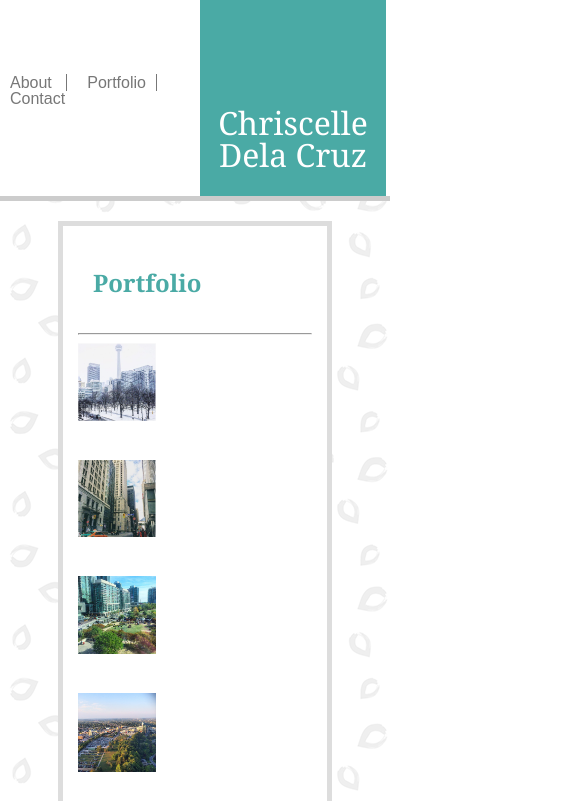
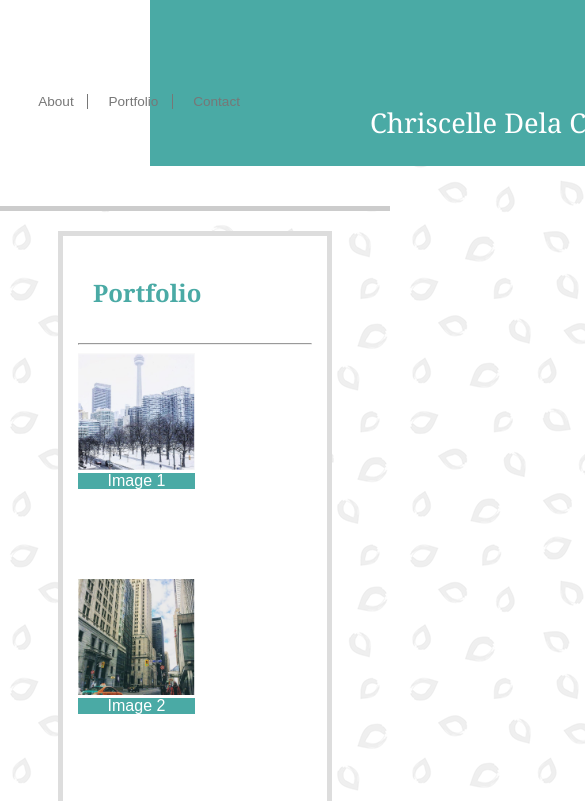
Before and after one commit to chrissythebuilder/Responsive-Portfolio, a plain HTML site: page portfolio.html in a window 390 px wide. Shown: the top 801 px of the page, 585 px wide, since content can reach past the window. Drawn offline with Linux system fonts and the light colour scheme.

Commit message:
polished responsiveness at 980px

```diff
--- a/assets/css/style.css
+++ b/assets/css/style.css
@@ -50,6 +50,33 @@ table {
 
 /* CSS of Basic Portfolio starts here */
 
+
+header {
+    background-color: #ffffff;
+    border-bottom: 5px solid #cccccc;
+    position: relative;
+}
+
+h1 {
+    position: static;
+    color: white;
+    background-color: #4aaaa5;
+    text-align: center;
+    font-size: 200%;
+    padding: 50px 15px 25px 15px;
+    font-family: 'Georgia', Times, 'Times New Roman', serif;
+    width: 300px;
+    margin-left: 150px;
+}
+
+h2, h3 {
+    color: #4aaaa5;
+    font-size: 150%;
+    padding: 30px 15px 30px 15px;
+    font-weight: 800;
+    font-family: 'Georgia', Times, 'Times New Roman', serif;
+}
+
 section {
     padding: 15px;
     background-color: #ffffff;
@@ -60,38 +87,12 @@ section {
     width: 60vw;
 }
 
-header {
-    background-color: #ffffff;
-    border-bottom: 5px solid #cccccc;
-    position: relative;
-}
-
-h1 {
-    color: white;
-    background-color: #4aaaa5;
-    text-align: center;
-    font-size: 200%;
-    padding: 50px 15px 25px 15px;
-    font-family: 'Georgia', Times, 'Times New Roman', serif;
-    margin-left: 200px;
-    position: static;
-    width: 40vw;
-}
-
-h2, h3 {
-    color: #4aaaa5;
-    font-size: 150%;
-    padding: 30px 15px 30px 15px;
-    font-weight: 800;
-    font-family: 'Georgia', Times, 'Times New Roman', serif;
-}
-
 nav {
     float: right;
     margin-top: 75px;
     bottom: 60px;
     position: static;
-    margin-right: 200px;
+    margin-right: 150px;
 }
 
 nav li {
@@ -138,19 +139,19 @@ li a:active {
     border-radius: 15px;
 }
 
-.images {
-    margin-bottom: 50px;
-    position: relative;
-}
-
 .text1 {
     background-color: #4aaaa5;
     text-align: center;
     font-size: 100%;
     color: white;
-    margin-top: -20px;
     margin-bottom: 40px;
     width: 20vw;
+}
+
+.images {
+    margin-bottom: 50px;
+    position: relative;
+    display: inline-block;
 }
 
 .images img {
@@ -189,16 +190,48 @@ footer {
     position: static;
 }
 
-@media screen and (max-width: 640px) {
+@media only screen and (max-width: 980px) {
+    header {
+        width: 100%;
+        font-size: 85%;
+    }
+
+    nav {
+        position: static;
+        padding-top: 20px;
+        margin-left: -50px;
+    }
+
+    nav a {
+        width: 30%;
+        padding-left: 0;
+        margin-left: 0;
+    }
+
+    h1 {
+        padding: 30px 200px;
+        margin-bottom: 40px;
+        text-align: center;
+    }
+
+    .text1 {
+        width: 30vw;
+    }
+
+    .images img {
+        align-content: center;
+        position: relative;
+        width: 30vw;
+    }
+
+};
+
+@media only screen and (max-width: 640px) {
     header {
         position: static;
     }
 }
 
-@media screen and (max-width: 768px) {
+@media only screen and (max-width: 768px) {
 
 };
-
-@media screen and (max-width: 980px) {
-
-};
```
